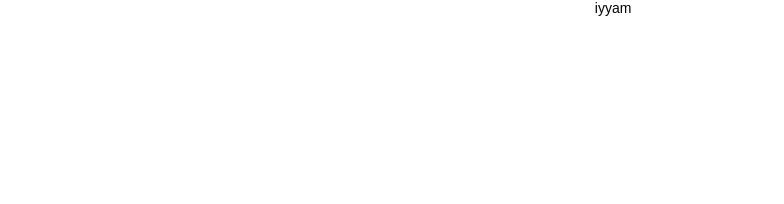
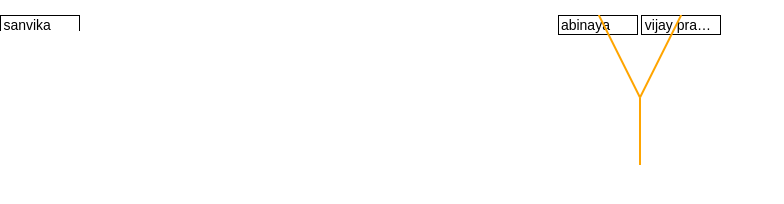
Before and after one commit to ArunHub/family-tree, a website: page public/index.html in a window 1280 px wide. Shown: the whole page, without its empty margins (0-784 px from the left). Drawn offline with Linux system fonts and the light colour scheme.

Commit message:
completed upto one family with child but TODO:start to include attrs dynamically in above line

```diff
--- a/public/constants.js
+++ b/public/constants.js
@@ -17,9 +17,11 @@ const MARITAL_STATUS = {
 }
 
 const strWidth = 2;
-const textWidth = 100;
-const textHeight = 16;
 const mL = 10; //margin-left
+const middleRatio = 0.75;
+const textWidth = 80;
+const foreignWidth = 2 * textWidth + (5);
+const textHeight = 20;
 
 const xmlns = "http://www.w3.org/2000/svg";
 const preserveAspectRatio = "xMidYMid meet";
--- a/public/helper.js
+++ b/public/helper.js
@@ -54,24 +54,27 @@ function createText(value, rootTag, attrs) {
 
 function createForeignText(value, rootTag, attrs) {
   const id = document.getElementById(rootTag);
-  const text = `<text >${value}</text>`
-  const textElement = document.createElementNS(xmlns, 'text');
+  const text = `<div class="foreign-div">${value}</div>`
+  // const textElement = document.createElementNS(xmlns, 'text');
   // const foreignObjEl = document.createElementNS(xmlns, 'foreignObject');
-  const nodevalue = document.createTextNode(value);
-  textElement.appendChild(nodevalue);
-  setAttributesNs(textElement, attrs);
+  // const nodevalue = document.createTextNode(value);
+  // textElement.appendChild(nodevalue);
+  // setAttributesNs(textElement, attrs);
   // setAttributesNs(foreignObjEl, { width: 100, height: 16 });
   // foreignObjEl.appendChild(textElement);
-  const foreignObj = `<foreignObject id="${attrs.id}" width="50" height="16">${text}</foreignObject>`;
-  foreignObj.innerHTML = textElement;
-  id.innerHTML = foreignObj;
+  const foreignObj = `<foreignObject id="${attrs.id}" width="80" height="16">${text}</foreignObject>`;
+
+// start to include attrs dynamically in above line
+
+  // foreignObj.innerHTML = textElement;
+  id.innerHTML += foreignObj;
   // id.appendChild(foreignObjEl);
 }
 
 function createParentForeignText(person, rootTag, attrs) {
   const id = document.getElementById(rootTag);
-  const text1 = `<span style="width:50px">${person.name}</span>`;
-  const text2 = `<span style="width:50px">${person.spouse}</span>`;
+  const text1 = `<div class="foreign-div">${person.name}</div>`;
+  const text2 = `<div class="foreign-div">${person.spouse}</div>`;
   // const textElement1 = document.createElementNS(xmlns, 'text');
   // const textElement2 = document.createElementNS(xmlns, 'text');
   // const foreignObjEl = document.createElementNS(xmlns, 'foreignObject');
@@ -83,7 +86,7 @@ function createParentForeignText(person, rootTag, attrs) {
   // setAttributesNs(textElement2, {dx:55});
   // setAttributesNs(foreignObjEl, { width: 100, height: 16 });
   // foreignObjEl.appendChild(textElement);
-  const foreignObj = `<foreignObject id="${attrs.id}" width="205" height="16">${text1} ${text2}</foreignObject>`;
+  const foreignObj = `<foreignObject id="${attrs.id}" width="${foreignWidth}" height="${textHeight}">${text1} ${text2}</foreignObject>`;
   // foreignObj.innerHTML += textElement1;
   // foreignObj.innerHTML += textElement2;
   id.innerHTML = foreignObj;
@@ -130,3 +133,10 @@ function createSvg(rootTag, attrs) {
       preserveAspectRatio="${preserveAspectRatio}" />`;
   id.innerHTML += element;
 }
+
+function createLine(rootTag, attrs) {
+  const id = document.getElementById(rootTag);
+  const element = document.createElementNS(xmlns, 'line');
+  setAttributesNs(element, attrs);
+  id.appendChild(element);
+}
--- a/public/index.css
+++ b/public/index.css
@@ -4,8 +4,15 @@ body{
   font-size: 0.875rem;
 }
 
+* {
+  -webkit-box-sizing: border-box;
+     -moz-box-sizing: border-box;
+          box-sizing: border-box
+}
+
 .tree-structure{
-  text-align: center;
+  /* text-align: center; */
+  margin-top: 15px;
   height: 300px;
   overflow: scroll;
 }
@@ -32,3 +39,14 @@ span {
 path{
   stroke-width: 2;
 }
+
+.foreign-div{
+  width:80px;
+  display: inline-block;
+  vertical-align: top;
+  overflow: hidden;
+  text-overflow: ellipsis;
+  white-space: nowrap;
+  padding: 0.05rem 0.15rem;
+  border: 1px solid;
+}
--- a/public/index.js
+++ b/public/index.js
@@ -365,11 +365,37 @@ function getDomTree(name, rootId) {
         const p1Dimension = parentOneId.getClientRects()[0];
         const x = (htmlWidth - p1Dimension.width) / 2;
         setAttributesNs(parentOneId, { x });
+        const cL = person.childCount;
+        if (cL) {
+            const hTotalW = person.treeWeight * foreignWidth;
+            const quarter = (hTotalW) / 4;
+            const hMidPt = (hTotalW) / 2;
+            const hWidthLimit = htmlWidth * middleRatio;
+            if (hTotalW > hWidthLimit) {
+                const newHtmlWidth = hTotalW / middleRatio;
+                const rootEl = document.getElementById("root-svg");
+                setAttributesNs(rootEl, { width: newHtmlWidth });
+                const newX = (newHtmlWidth - p1Dimension.width) / 2;
+                setAttributesNs(parentOneId, { x: newX });
+            } else {
+                if (cL > 1) {
 
-        if (person.childCount) {
-            const treeWeight = person.treeWeight;
-            console.log('dddddddd', treeWeight*100);
-//confused and struck at seperating two text inside foreignobject
+                } else {
+                    //                 <path d="M ${quarter} 0 L ${hMidPt} ${hMidPt}" stroke="${strOrange}" stroke-width="${strWidth}"/>
+                    //   <path d="M ${quarter * 3} 0 L ${hMidPt} ${hMidPt}" stroke="${strOrange}" stroke-width="${strWidth}"/>
+                    createPath("root-svg", { d: `M ${quarter + x} 0 L ${hMidPt + x} ${hMidPt}`, stroke: `${strOrange}` })
+                    createPath("root-svg", { d: `M ${quarter * 3 + x} 0 L ${hMidPt + x} ${hMidPt}`, stroke: `${strOrange}` })
+
+                    createPath("root-svg", { d: `M ${hMidPt + x} ${hMidPt} L ${hMidPt + x} ${hMidPt + hMidPt}`, stroke: `${strOrange}` });
+
+                    createForeignText('sanvika', `root-svg`, { id: 'sanvika-v', x: 0, y: textHeight });
+                }
+
+
+                // createLine("root-svg", {x1: hMidPt + x, y1: hMidPt + (textHeight), x2: hMidPt + x, y2: hMidPt,stroke: strOrange })
+
+                // createText(nameCapitalized(person.name), svgId, { id: parentOneId, x: hStartPt, y: ((extraParams.vPathHeight + extraParams.hMidPt) * (extraParams.step)) + extraParams.vPathHeight + textHeight });
+            }
         }
 
         // createText(personName, `root-svg-${id}`, { id: parentOneId, x: hStartPt, y: ((extraParams.vPathHeight + extraParams.hMidPt) * (extraParams.step)) + extraParams.vPathHeight + textHeight });
@@ -515,10 +541,10 @@ pickName.addEventListener('submit', e => handleSearch(e));
 
 const newJson = new Tree(sample);
 newJson.setChildCount();
-getDomTree("iyyam perumal", 'tree-structure');
+// getDomTree("iyyam perumal", 'tree-structure');
 // getDomTree("soundara pandian", 'tree-structure');
 // getDomTree("mani", 'tree-structure');
-// getDomTree("abinaya", 'tree-structure');
+getDomTree("abinaya", 'tree-structure');
 // getDomTree("sudaabi", 'tree-structure');
 
 
```
